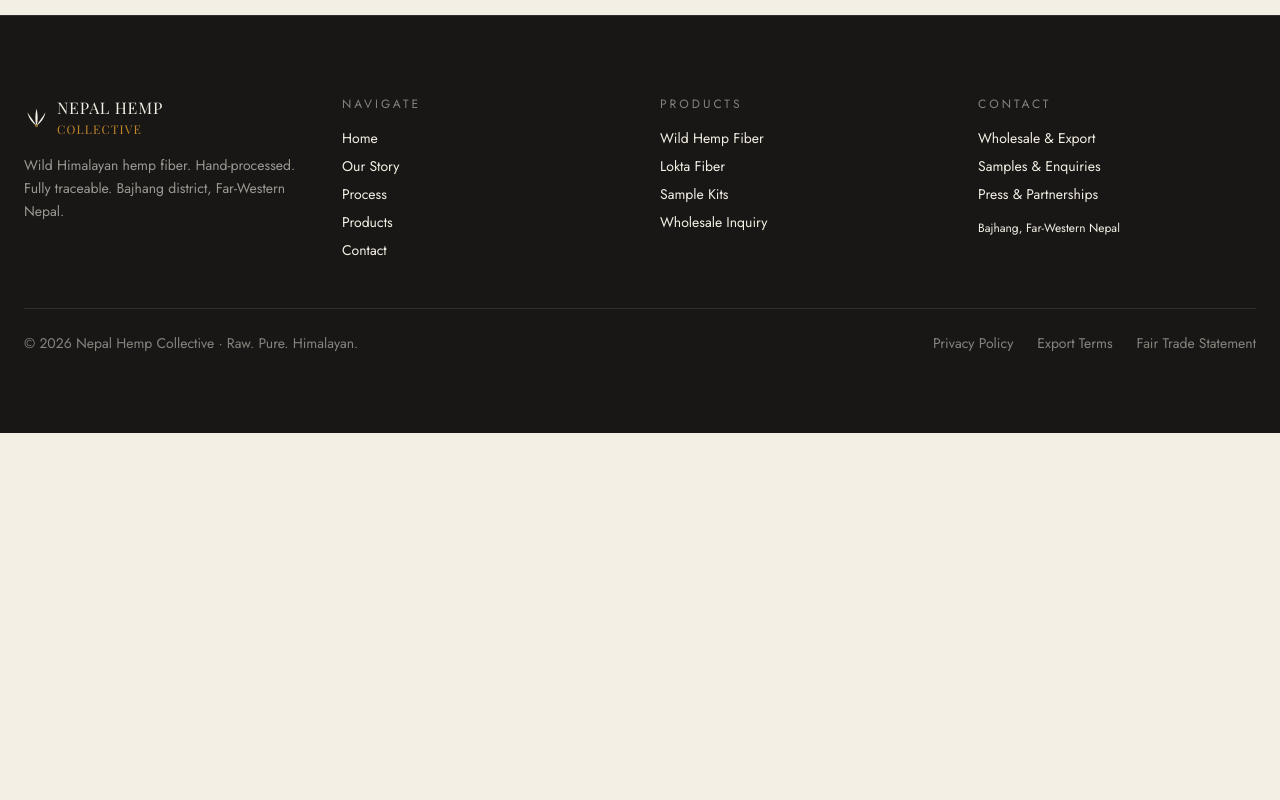
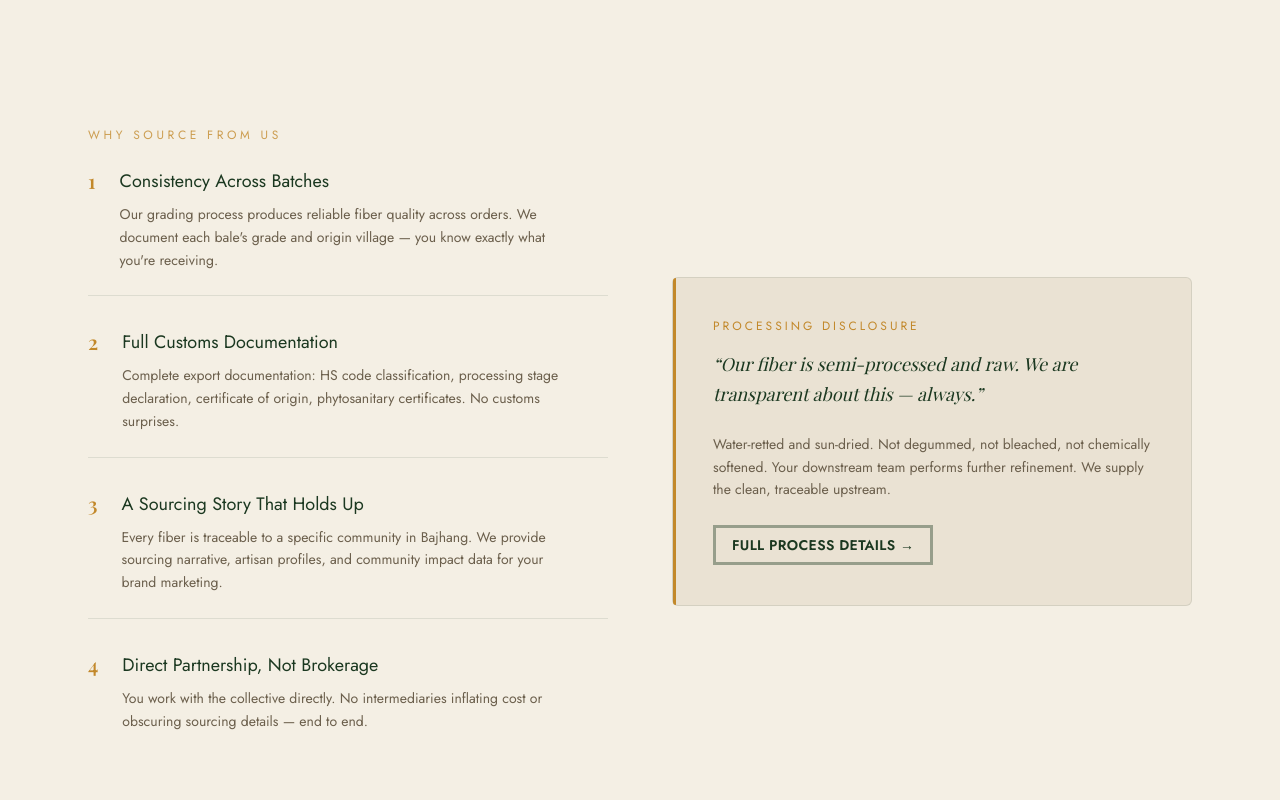
Before and after one commit to nierforprogramming/hemps, a Next.js app: page /products in a window 1280 px wide. Shown: the part 1540-2340 px from the top of the page. Before the commit the page ends 1973 px from the top, so only its background shows below. Built offline with nearby package versions, Linux system fonts and the light colour scheme; a web font is replaced by a local one.

Commit message:
Why source section created

```diff
--- /dev/null
+++ b/src/app/contact/page.jsx
@@ -0,0 +1,7 @@
+import React from "react";
+
+const Contact = () => {
+  return <div>Contact</div>;
+};
+
+export default Contact;
--- a/src/app/globals.css
+++ b/src/app/globals.css
@@ -32,7 +32,7 @@
 }
 
 @plugin "daisyui/theme" {
-  name: "nepalheme";
+  name: "nepalhemp";
 
   /* Core */
   --color-primary: #1b3820;
--- a/src/app/layout.js
+++ b/src/app/layout.js
@@ -15,7 +15,7 @@
 });
 
 export const metadata = {
-  title: "Nepal Hemps Collective — Raw. Pure. Himalayan.",
+  title: "Nepal Hemp Collective — Raw. Pure. Himalayan.",
   description:
     "Wild Himalayan hemp fiber, water-retted and hand-processed in Far-Western Nepal.",
 };
@@ -24,7 +24,7 @@
   return (
     <html
       lang="en"
-      data-theme="nepalheme"
+      data-theme="nepalhemp"
       className={`${serif.variable} ${sans.variable} h-full antialiased`}
     >
       <body className="min-h-full flex flex-col font-sans pt-16">
--- a/src/app/products/page.jsx
+++ b/src/app/products/page.jsx
@@ -1,5 +1,6 @@
 import ProductCard from "@/components/product-card";
-import { products } from "@/constants";
+import { products, whyItems } from "@/constants";
+import Link from "next/link";
 import React from "react";
 
 const Products = () => {
@@ -62,6 +63,74 @@
           </div>
         </div>
       </section>
+      <section className="bg-secondary py-20 lg:py-28">
+        <div className="max-w-6xl mx-auto px-6 grid lg:grid-cols-2 gap-12 lg:gap-16">
+          {/* LEFT SIDE */}
+          <div>
+            <div className="text-xs tracking-[0.3em] uppercase text-accent/80 mb-6">
+              Why Source From Us
+            </div>
+
+            <div className="space-y-8">
+              {whyItems.map((item, i) => (
+                <div
+                  key={i}
+                  className="flex gap-6 pb-6 border-b border-primary/10 last:border-none"
+                >
+                  {/* Number */}
+                  <div className="text-accent font-semibold text-xl font-serif">
+                    {item.num}
+                  </div>
+
+                  {/* Text */}
+                  <div>
+                    <h3 className="font-sans text-lg text-primary mb-2">
+                      {item.title}
+                    </h3>
+                    <p className="text-muted text-sm leading-relaxed max-w-md">
+                      {item.desc}
+                    </p>
+                  </div>
+                </div>
+              ))}
+            </div>
+          </div>
+
+          {/* RIGHT SIDE */}
+          <div className="flex items-center">
+            <div className="bg-secondary-dk border border-primary/10 rounded-md p-8 lg:p-10 relative w-full">
+              {/* Accent border */}
+              <div className="absolute left-0 top-0 bottom-0 w-[3px] bg-accent rounded-l-md" />
+
+              {/* Label */}
+              <div className="text-xs tracking-[0.25em] uppercase text-accent mb-4">
+                Processing Disclosure
+              </div>
+
+              {/* Quote */}
+              <blockquote className="font-serif italic text-primary text-lg leading-relaxed mb-6">
+                &ldquo;Our fiber is semi-processed and raw. We are transparent
+                about this — always.&rdquo;
+              </blockquote>
+
+              {/* Description */}
+              <p className="text-muted text-sm leading-relaxed mb-6">
+                Water-retted and sun-dried. Not degummed, not bleached, not
+                chemically softened. Your downstream team performs further
+                refinement. We supply the clean, traceable upstream.
+              </p>
+
+              {/* Button */}
+              <Link
+                href="/process"
+                className="btn btn-outline tracking-wide uppercase border-primary/40 text-primary hover:bg-primary hover:text-secondary"
+              >
+                Full Process Details →
+              </Link>
+            </div>
+          </div>
+        </div>
+      </section>
     </div>
   );
 };
--- a/src/constants/index.js
+++ b/src/constants/index.js
@@ -167,3 +167,26 @@
     ],
   },
 ];
+
+export const whyItems = [
+  {
+    num: "1",
+    title: "Consistency Across Batches",
+    desc: "Our grading process produces reliable fiber quality across orders. We document each bale's grade and origin village — you know exactly what you're receiving.",
+  },
+  {
+    num: "2",
+    title: "Full Customs Documentation",
+    desc: "Complete export documentation: HS code classification, processing stage declaration, certificate of origin, phytosanitary certificates. No customs surprises.",
+  },
+  {
+    num: "3",
+    title: "A Sourcing Story That Holds Up",
+    desc: "Every fiber is traceable to a specific community in Bajhang. We provide sourcing narrative, artisan profiles, and community impact data for your brand marketing.",
+  },
+  {
+    num: "4",
+    title: "Direct Partnership, Not Brokerage",
+    desc: "You work with the collective directly. No intermediaries inflating cost or obscuring sourcing details — end to end.",
+  },
+];
```
Also changed, not shown: 1 other file (tests, documents, lock files or other folders).
